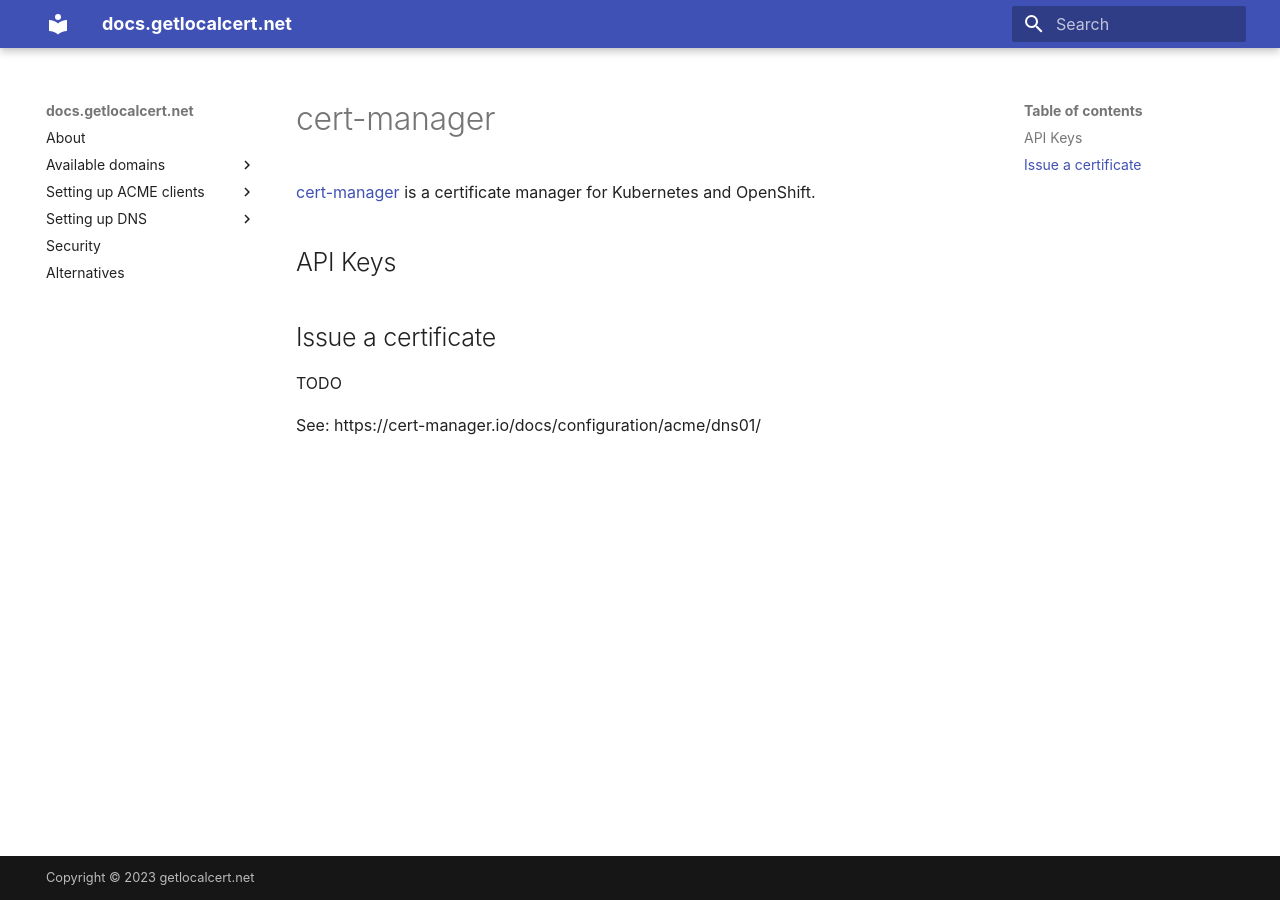
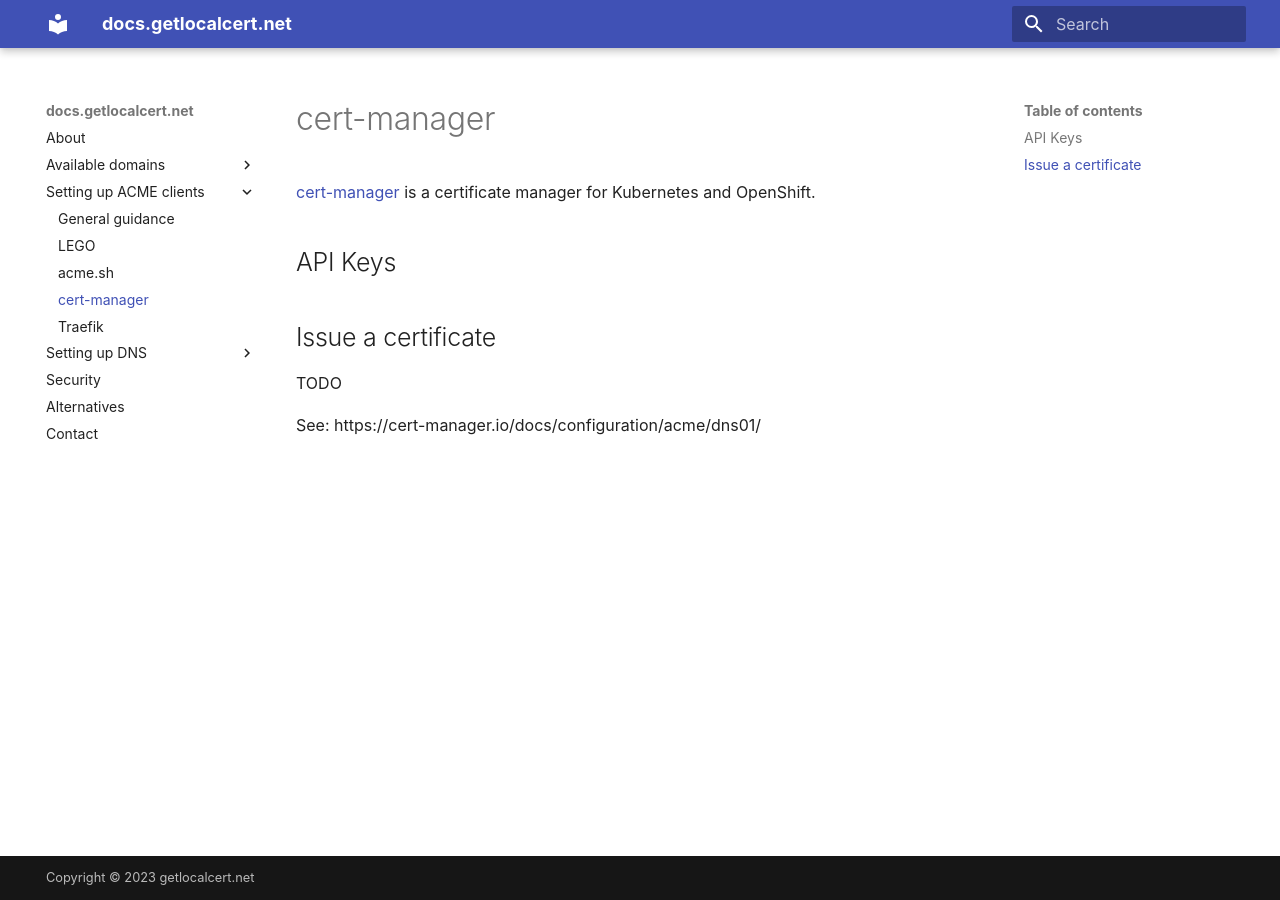
Before and after one commit to getlocalcert/docs, an MkDocs documentation site: the page built from website/docs/acme-clients/cert-manager.md, in a window 1280 px wide. Built offline with MkDocs 1.6.1 and Material for MkDocs 9.7.7, drawn with Linux system fonts in a browser that asks for light colours.

Commit message:
[fix] nav

```diff
--- a/website/mkdocs.yml
+++ b/website/mkdocs.yml
@@ -30,12 +30,15 @@ nav:
     - 'acme-clients/index.md'
     - 'acme-clients/lego.md'
     - 'acme-clients/acme-sh.md'
+    - 'acme-clients/cert-manager.md'
+    - 'acme-clients/traefik.md'
   - 'Setting up DNS':
     - 'dns/index.md'
     - 'dns/split-view.md'
     - 'dns/managed.md'
   - 'security.md'
   - 'alternatives.md'
+  - 'contact.md'
 
 markdown_extensions:
   - attr_list
```
